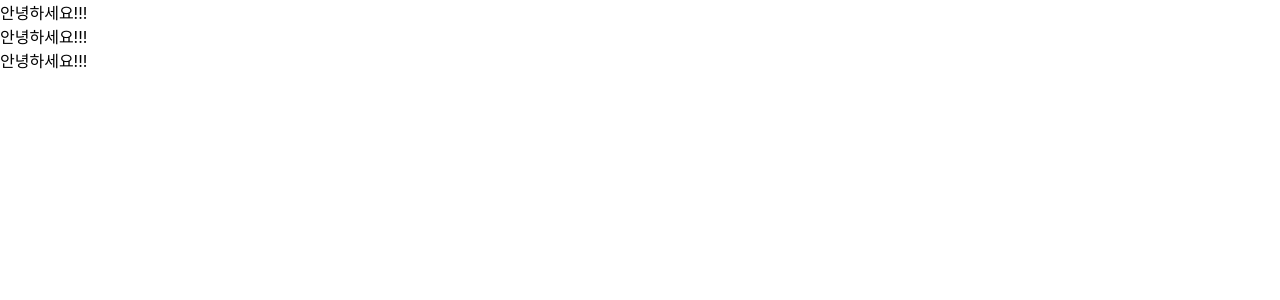
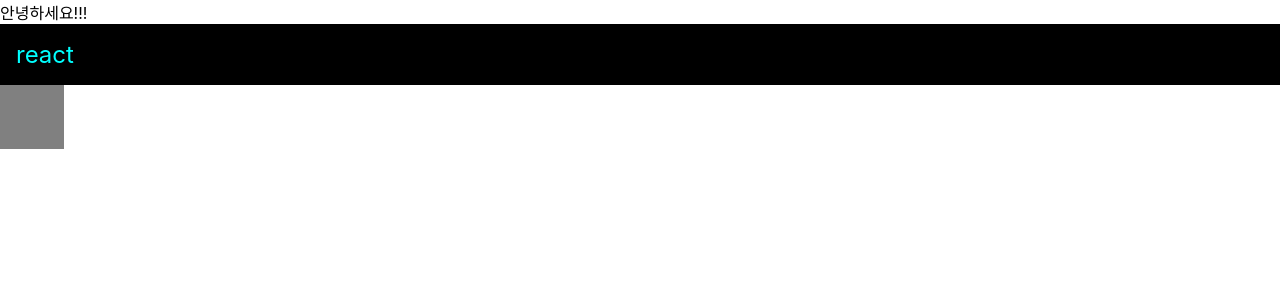
Before and after one commit to ByeoliKim/react-star-study, a React (Create React App) app: page / in a window 1280 px wide. Shown: the top 300 px of the page. Built offline with nearby package versions, Linux system fonts and the light colour scheme.

Commit message:
4. JSX의 기본 규칙 알아보기

```diff
--- a/src/App.css
+++ b/src/App.css
@@ -1,38 +1,8 @@
-.App {
-  text-align: center;
+.gray-box {
+  background:gray;
+  width:64px;
+  height:64px;
 }
-
-.App-logo {
-  height: 40vmin;
-  pointer-events: none;
+p {
+  margin:0;
 }
-
-@media (prefers-reduced-motion: no-preference) {
-  .App-logo {
-    animation: App-logo-spin infinite 20s linear;
-  }
-}
-
-.App-header {
-  background-color: #282c34;
-  min-height: 100vh;
-  display: flex;
-  flex-direction: column;
-  align-items: center;
-  justify-content: center;
-  font-size: calc(10px + 2vmin);
-  color: white;
-}
-
-.App-link {
-  color: #61dafb;
-}
-
-@keyframes App-logo-spin {
-  from {
-    transform: rotate(0deg);
-  }
-  to {
-    transform: rotate(360deg);
-  }
-}
--- a/src/App.js
+++ b/src/App.js
@@ -1,17 +1,34 @@
 import Hello from './Hello';
+import './App.css'
 
 //컴포넌트는 일종의 UI 조각입니다
 //그리고 쉽게 재사용할 수 있습니다
 
 function App() {
+  const name = 'react'
+  const custom = {
+    backgroundColor: 'black',
+    color: 'aqua',
+    fontSize: 24, //기본 단위 px
+    padding: '1rem' //다른 단위 사용 시 문자열로 설정
+  }
   return (
-    <div>
-      <Hello/>
-      <Hello/>
-      <Hello/>
-    </div>
+    <>
+      {/* 주석은 화면에 보이지 않습니다!*/}
+      <Hello
+        //열리는 태그 내부에서는 이렇게 주석을 작성할 수 있습니다!
+      />
+      <p style={custom}>{name}</p>
+      <div className="gray-box"></div>
+    </>
 
   );
 }
 
+//Fragment 정의 : 단순히 감싸기 용으로 태그를 이용해야 할 때 사용하면 된다
+//형태는 <></>
+
+//JSX 문법에서는 background-color 가 아닌 backgroundColor 형태로 네이밍 해 줘야 합니다
+//JSX 문법에서는 주석을 {/* 이런 형태로 */} 작성합니다
+
 export default App;
```
